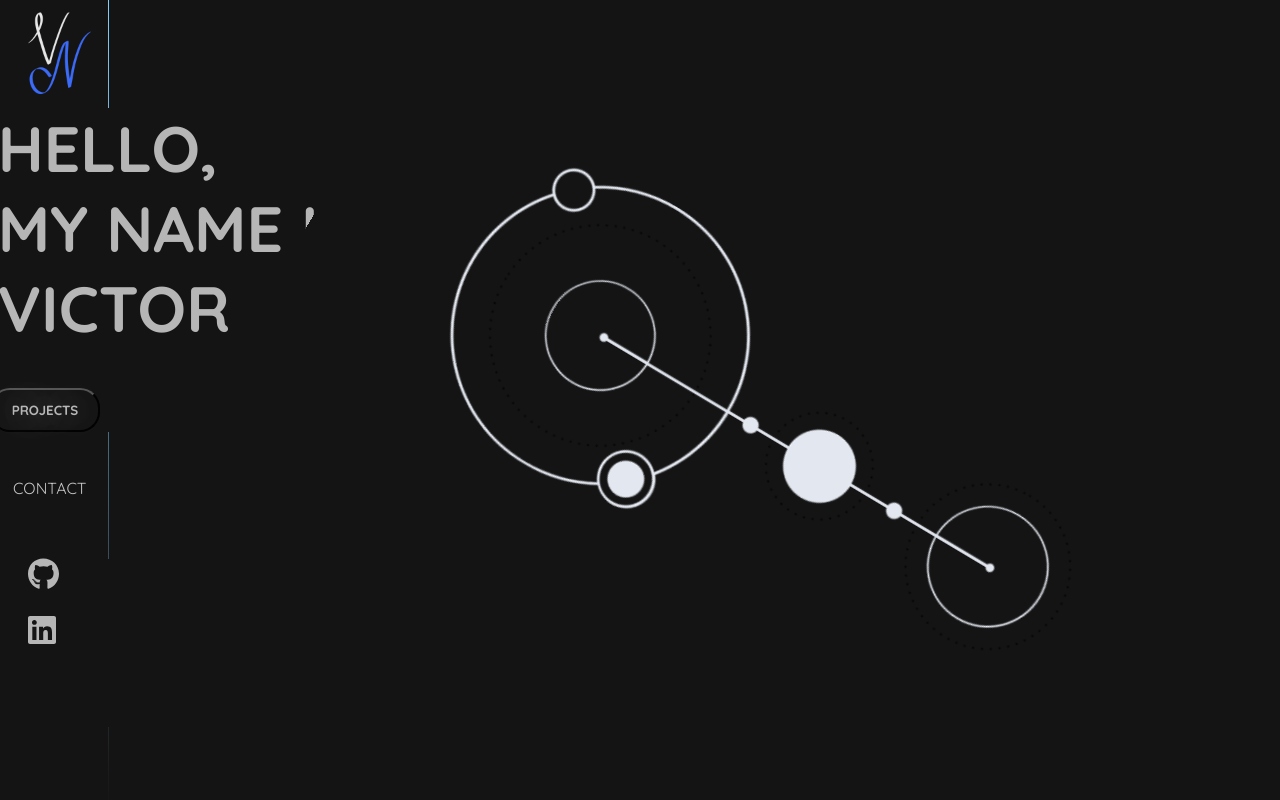
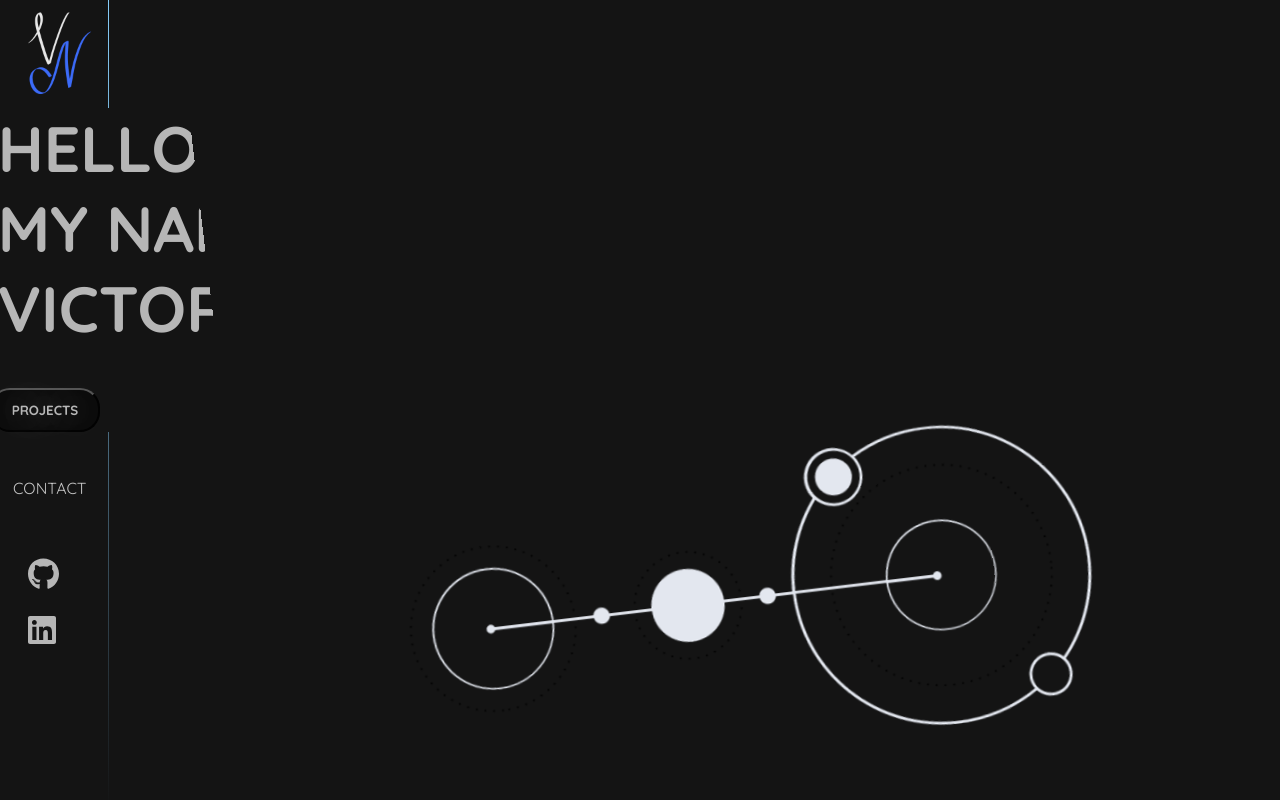
Before and after one commit to PC-Vic/Victor-Nieves-Dev-Site, a React (Vite) app: page / in a window 1280 px wide. Built offline with nearby package versions, Linux system fonts and the light colour scheme.

Commit message:
modularized the index css into seperate files

```diff
--- a/Develop/src/App.jsx
+++ b/Develop/src/App.jsx
@@ -1,15 +1,14 @@
-import Navbar from './components/Navbar';
-import { Outlet } from 'react-router-dom';
+import "./index.css";
+import Navbar from "./components/Layouts/Navbar.jsx";
+import { Outlet } from "react-router-dom";
 
 const App = () => {
-
   return (
-    <>
+    <div>
       <Navbar />
       <Outlet />
-  </>
-);
-
-}
+    </div>
+  );
+};
 
 export default App;
--- a/Develop/src/components/Navbar.jsx
+++ b/Develop/src/components/Layouts/Navbar.jsx
@@ -1,18 +1,20 @@
 // import { FontAwesomeIcon } from '@fortawesome/react-fontawesome'
 // import { icon } from '@fortawesome/free-solid-svg-icons/import.macro'
 import { FontAwesomeIcon } from '@fortawesome/react-fontawesome';
-import Logo from '../assets/nameLogo.png';
+import Logo from '../../assets/nameLogo.png';
 import { Link } from "react-router-dom";
 import { faGithub, faLinkedin } from '@fortawesome/free-brands-svg-icons';
+import { useNavigate } from 'react-router-dom';
 
 
 
 const Navbar = () => {
     const gitHubLink = "https://github.com/PC-Vic";
+    const navigate = useNavigate()
 
     return (
         <nav className="navbar">
-            <img src={Logo} alt="logo" className="logo" />
+            <img onClick={() => {navigate('/')}} src={Logo} alt="logo" className="logo" />
             <div className="sidebar-links">
                 <Link to="/about" className="home-link">ABOUT</Link>
                 <Link to="/projects" className="forum-link">PROJECTS</Link>
--- /dev/null
+++ b/Develop/src/components/Layouts/layouts.css
@@ -0,0 +1,71 @@
+/* Navbar on the left side of page */
+.navbar {
+    padding: 4px;
+    display: flex;
+    flex-direction: column;
+    align-items: flex-start;
+    max-width: 100px;
+    height: 100vh;
+    margin: 0;
+    border-right: 1px solid transparent;
+    border-image: linear-gradient(to bottom, #87CEFA, rgba(255, 255, 255, 0)) 1 100%;
+    border-image-slice: 1;
+    transition: border-right-color 0.3s ease;
+}
+
+.logo {
+    width: 100%;
+    height: auto;
+    margin-right: 20px;
+    margin-bottom: 200px;
+}
+
+.logo:hover {
+    cursor: pointer;
+}
+
+/* Navbar links */
+.sidebar-links {
+    display: flex;
+    flex-direction: column;
+    justify-content: space-between;
+    align-items: center;
+    height: 25%;
+    margin-bottom: 50px;
+}
+
+
+.sidebar-links a {
+    text-decoration: none;
+    padding: 6px;
+    color: #c7c7c7;
+}
+
+.sidebar-links a:hover {
+    border-radius: 10px;
+    font-weight: bolder;
+    transition: all 0.2s ease 0s;
+    box-shadow: #f2f2f2 0px 0px 80px;
+    font-weight: bolder;
+    transform: scale(1.1);
+}
+
+/* nav icons */
+.nav-icons-container {
+    display: flex;
+    flex-direction: column;
+    margin-left: 24px;
+    margin-bottom: -124px;
+    font-size: 2rem;
+    justify-content: space-between;
+    height: 12%;
+}
+
+.nav-icons-container a:hover {
+    border-radius: 10px;
+    font-weight: bolder;
+    transition: all 0.2s ease 0s;
+    box-shadow: rgb(54, 54, 228) 0px 0px 20px;
+    font-weight: bolder;
+    transform: scale(1.1);
+}
--- a/Develop/src/components/Home.jsx
+++ b/Develop/src/components/pages/Home.jsx
@@ -1,7 +1,7 @@
 import React from 'react';
 import { useNavigate } from 'react-router-dom';
 import 'animate.css';
-import Shape from '../assets/roundShapes.png';
+import Shape from '../../assets/roundShapes.png';
 
 
 const Home = () => {
--- /dev/null
+++ b/Develop/src/components/pages/home.css
@@ -0,0 +1,123 @@
+/* Home page */
+.home-container {
+    display: flex;
+    align-items: center;
+    justify-content: center;
+    height: 100%;
+    padding-right: 900px;
+  }
+
+  .home {
+    text-align: center;
+    position: relative; top: -700px;
+  }
+
+  .text-container {
+    display: flex;
+    flex-direction: column;
+    align-items: flex-start;
+    justify-content: flex-start;
+    text-align: left;
+    font-size: xx-large;
+  }
+
+  /* shapes home page */
+
+  @keyframes spin {
+    from {
+      transform: rotate(0deg);
+    }
+    to {
+      transform: rotate(360deg);
+    }
+  }
+
+  /* Large image animation */
+  .round-shapes {
+    position: fixed;
+    right: 40px;
+    top: 10px;
+    width: 1000px;
+    animation: spin 16s cubic-bezier(0.4, 0, 0.2, 1); /* Apply the clockwise spin animation */
+  }
+
+  @keyframes spin {
+    from {
+      transform: rotate(0deg);
+    }
+    to {
+      transform: rotate(360deg);
+    }
+  }
+
+
+  /* Animate Hello */
+  .animate-hello {
+    display: inline-block;
+    margin: 0 0.5rem;
+    animation: bounce;
+    animation-duration: 2s;
+  }
+
+  /* Animate My Name is */
+  .animate-my-name {
+    display: inline-block;
+    margin: 0 0.5rem;
+    animation: flipinX;
+    animation-duration: 2s;
+  }
+
+  /* Define the @keyframes rule for flipinX */
+  @keyframes flipinX {
+    from {
+      transform: perspective(400px) rotateX(90deg);
+      opacity: 0;
+    }
+    to {
+      transform: perspective(400px) rotateX(0deg);
+      opacity: 1;
+    }
+  }
+
+  /* Apply the animation to the .animate-my-name class */
+  .animate-my-name {
+    display: inline-block;
+    margin: 0 0.5rem;
+    animation: flipInX 1s ease-out; /* Specify the animation name, duration, and timing function */
+  }
+
+  .animate-vic {
+    display: inline-block;
+    margin: 0 0.5rem;
+    animation: flipInX 3s ease-out; /* Specify the animation name, duration, and timing function */
+  }
+
+
+  .projects-btn {
+    margin-top: 40px;
+    border-radius: 20px;
+    font-weight: 800;
+    padding: 12px 20px;
+    margin-right: 290px;
+    transition: all 0.4s ease 0s;
+    text-shadow: 0 0 10px rgba(255, 255, 255, 0.8);
+    animation: glowAnimation 1s infinite alternate;
+    background-color: rgb(10, 10, 10);
+  }
+
+  .projects-btn:hover {
+    background-color: rgb(54, 54, 228);
+    box-shadow: #f2f2f2 0px 0px 3px;
+    font-weight: bolder;
+    transform: scale(1.1);
+    cursor: pointer;
+  }
+
+  @keyframes glowAnimation {
+    from {
+      text-shadow: 0 0 5px rgba(255, 255, 255, 0.8);
+    }
+    to {
+      text-shadow: 0 0 50px rgba(255, 255, 255, 1);
+    }
+  }
--- /dev/null
+++ b/Develop/src/components/pages/pages.css
@@ -0,0 +1,8 @@
+/* About page */
+.about-container {
+    display: flex;
+    align-items: center;
+    justify-content: center;
+    height: 100%;
+    padding-right: 900px;
+}
--- a/Develop/src/index.css
+++ b/Develop/src/index.css
@@ -15,194 +15,3 @@ body, html {
   padding: 0;
   overflow: hidden;
 }
-
-/* Navbar on the left side of page */
-.navbar {
-  padding: 4px;
-  display: flex;
-  flex-direction: column;
-  align-items: flex-start;
-  max-width: 100px;
-  height: 100vh;
-  margin: 0;
-  border-right: 1px solid transparent;
-  border-image: linear-gradient(to bottom, #87CEFA, rgba(255, 255, 255, 0)) 1 100%;
-  border-image-slice: 1;
-  transition: border-right-color 0.3s ease;
-}
-
-.logo {
-  width: 100%;
-  height: auto;
-  margin-right: 20px;
-  margin-bottom: 200px;
-}
-
-/* Navbar links */
-.sidebar-links {
-  display: flex;
-  flex-direction: column;
-  justify-content: space-between;
-  align-items: center;
-  height: 25%;
-  margin-bottom: 50px;
-}
-
-
-.sidebar-links a {
-  text-decoration: none;
-  padding: 6px;
-  color: #c7c7c7;
-}
-
-.sidebar-links a:hover {
-  border-radius: 10px;
-  font-weight: bolder;
-  transition: all 0.2s ease 0s;
-  box-shadow: #f2f2f2 0px 0px 80px;
-  font-weight: bolder;
-  transform: scale(1.1);
-}
-
-/* Home page */
-.home-container {
-  display: flex;
-  align-items: center;
-  justify-content: center;
-  height: 100%;
-  padding-right: 900px;
-}
-
-.home {
-  text-align: center;
-  position: relative; top: -700px;
-}
-
-.text-container {
-  display: flex;
-  flex-direction: column;
-  align-items: flex-start;
-  justify-content: flex-start;
-  text-align: left;
-  font-size: xx-large;
-}
-
-/* shapes home page */
-
-@keyframes spin {
-  from {
-    transform: rotate(0deg);
-  }
-  to {
-    transform: rotate(360deg);
-  }
-}
-
-/* Apply the animation to the image */
-.round-shapes {
-  position: fixed;
-  right: 60px;
-  top: 10px;
-  width: 1000px; /* Adjust the image size */
-  animation: spin 64s linear; /* Apply the clockwise spin animation */
-}
-
-
-/* Animate Hello */
-.animate-hello {
-  display: inline-block;
-  margin: 0 0.5rem;
-  animation: bounce;
-  animation-duration: 2s;
-}
-
-/* Animate My Name is */
-.animate-my-name {
-  display: inline-block;
-  margin: 0 0.5rem;
-  animation: flipinX;
-  animation-duration: 2s;
-}
-
-/* Define the @keyframes rule for flipinX */
-@keyframes flipinX {
-  from {
-    transform: perspective(400px) rotateX(90deg);
-    opacity: 0;
-  }
-  to {
-    transform: perspective(400px) rotateX(0deg);
-    opacity: 1;
-  }
-}
-
-/* Apply the animation to the .animate-my-name class */
-.animate-my-name {
-  display: inline-block;
-  margin: 0 0.5rem;
-  animation: flipinX 1s ease-out; /* Specify the animation name, duration, and timing function */
-}
-
-.animate-vic {
-  display: inline-block;
-  margin: 0 0.5rem;
-  animation: flipinX 3s ease-out; /* Specify the animation name, duration, and timing function */
-}
-
-
-.projects-btn {
-  margin-top: 40px;
-  border-radius: 20px;
-  font-weight: 800;
-  padding: 12px 20px;
-  margin-right: 290px;
-  transition: all 0.4s ease 0s;
-  text-shadow: 0 0 10px rgba(255, 255, 255, 0.8);
-  animation: glowAnimation 1s infinite alternate;
-}
-
-.projects-btn:hover {
-  background-color: rgb(54, 54, 228);
-  box-shadow: #f2f2f2 0px 0px 3px;
-  font-weight: bolder;
-  transform: scale(1.1);
-  cursor: pointer;
-}
-
-@keyframes glowAnimation {
-  from {
-    text-shadow: 0 0 5px rgba(255, 255, 255, 0.8);
-  }
-  to {
-    text-shadow: 0 0 50px rgba(255, 255, 255, 1);
-  }
-}
-
-/* nav icons */
-.nav-icons-container {
-  display: flex;
-  flex-direction: column;
-  margin-left: 24px;
-  margin-bottom: -124px;
-  font-size: 2rem;
-  justify-content: space-between;
-  height: 12%;
-}
-
-.nav-icons-container a:hover {
-  border-radius: 10px;
-  font-weight: bolder;
-  transition: all 0.2s ease 0s;
-  box-shadow: rgb(54, 54, 228) 0px 0px 20px;
-  font-weight: bolder;
-  transform: scale(1.1);
-}
-
-/* About page */
-.about-container {
-  display: flex;
-  align-items: center;
-  justify-content: center;
-  height: 100%;
-  padding-right: 900px;
-}
```
Also changed, not shown: Develop/src/main.jsx (+18 -8 lines), Develop/src/components/pages/About.jsx (renamed from Develop/src/components/About.jsx), Develop/src/components/pages/Contact.jsx (renamed from Develop/src/components/Contact.jsx), Develop/src/components/pages/Projects.jsx (renamed from Develop/src/components/Projects.jsx).
